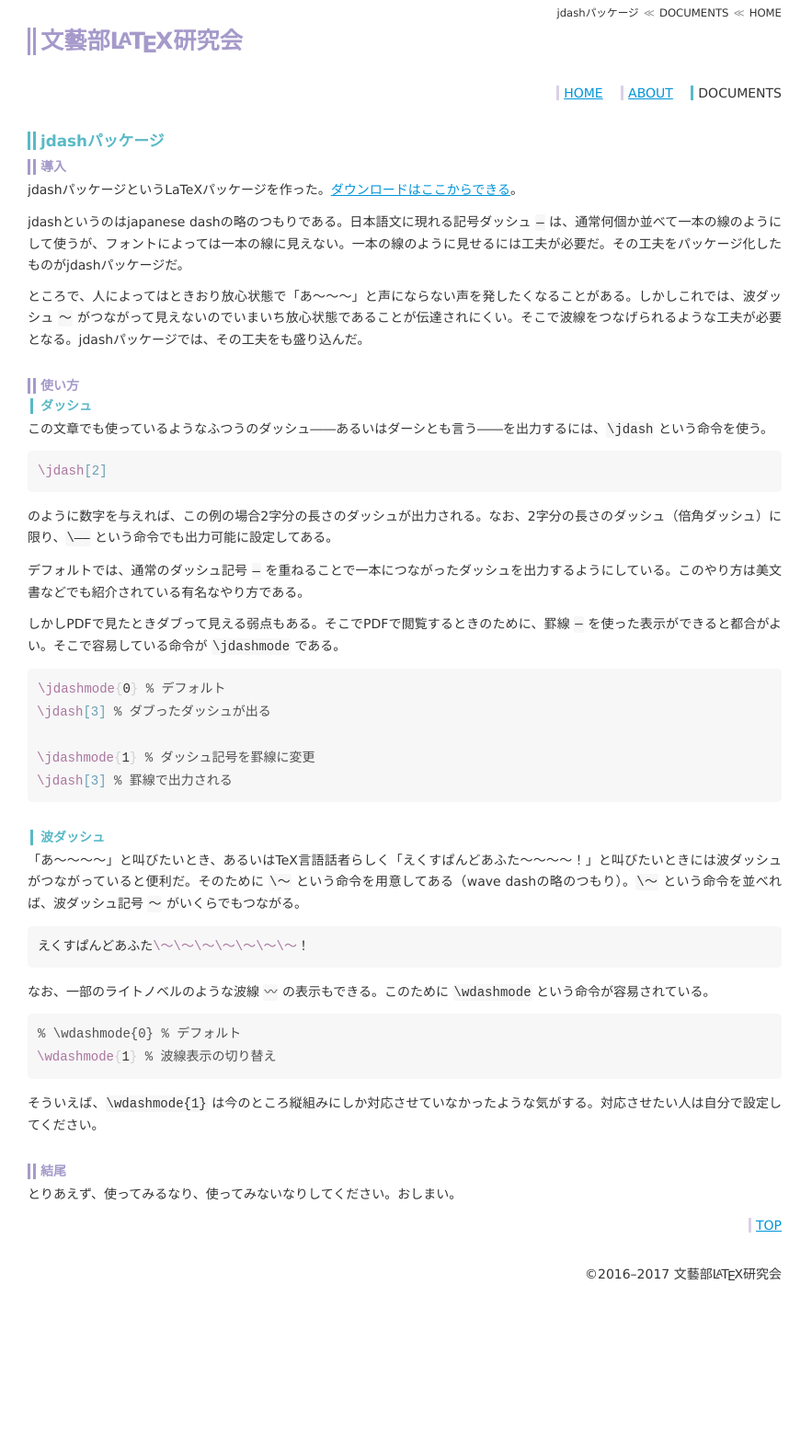
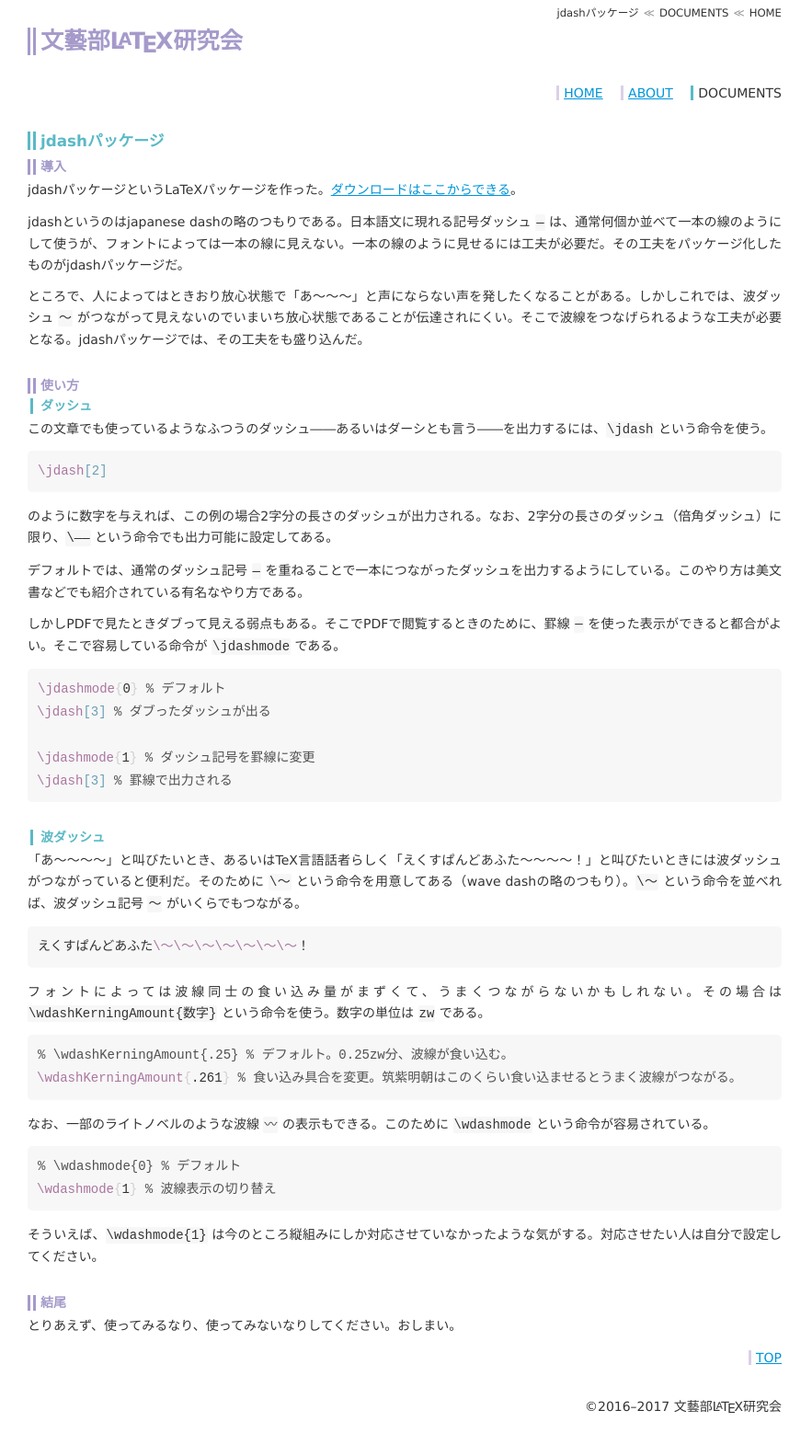
Before and after one commit to qdaibungei/latex, a Jekyll site: the page built from docs/_posts/2017-02-17-jdash.md, in a window 1280 px wide. Shown: the whole page at 92% size, without its empty margins (0-883 px from the left). Built offline with Jekyll 4.4.1, drawn with Linux system fonts in a browser that asks for light colours; before the commit the page ends 1427 px from its top, so only the background shows below that.

Commit message:
fix post

````diff
--- a/docs/_posts/2017-02-17-jdash.md
+++ b/docs/_posts/2017-02-17-jdash.md
@@ -42,6 +42,13 @@ jdashというのはjapanese dashの略のつもりである。日本語文に
 えくすぱんどあふた\～\～\～\～\～\～\～！
 ```
 
+フォントによっては波線同士の食い込み量がまずくて、うまくつながらないかもしれない。その場合は `\wdashKerningAmount{数字}` という命令を使う。数字の単位は `zw` である。
+
+```LaTeX
+% \wdashKerningAmount{.25} % デフォルト。0.25zw分、波線が食い込む。
+\wdashKerningAmount{.261} % 食い込み具合を変更。筑紫明朝はこのくらい食い込ませるとうまく波線がつながる。
+```
+
 なお、一部のライトノベルのような波線 `〰` の表示もできる。このために `\wdashmode` という命令が容易されている。
 
 ```LaTeX
````
